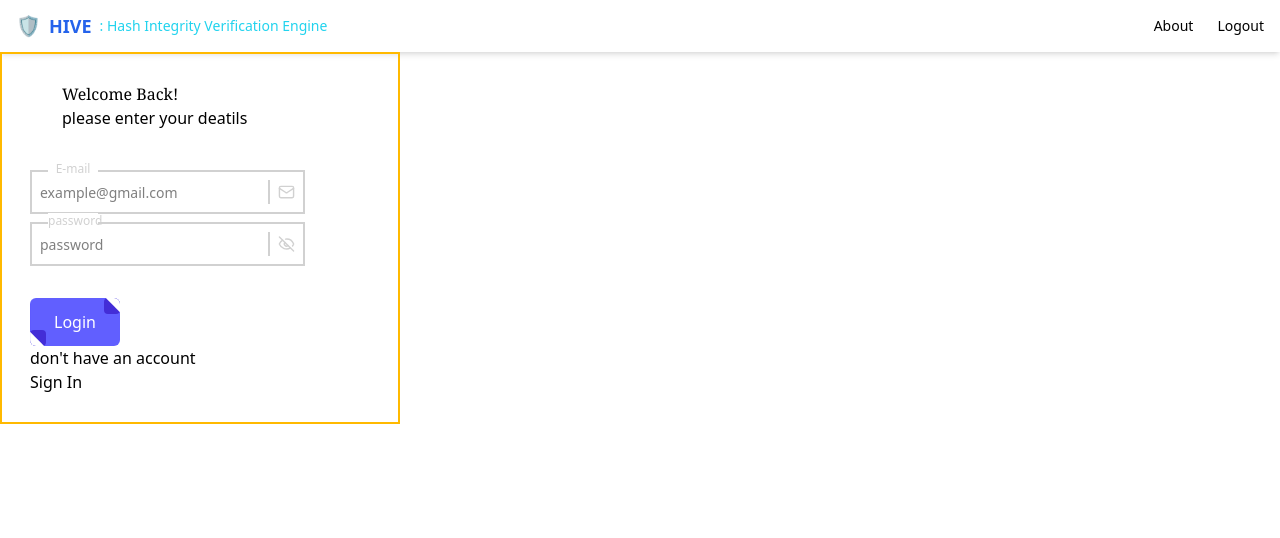
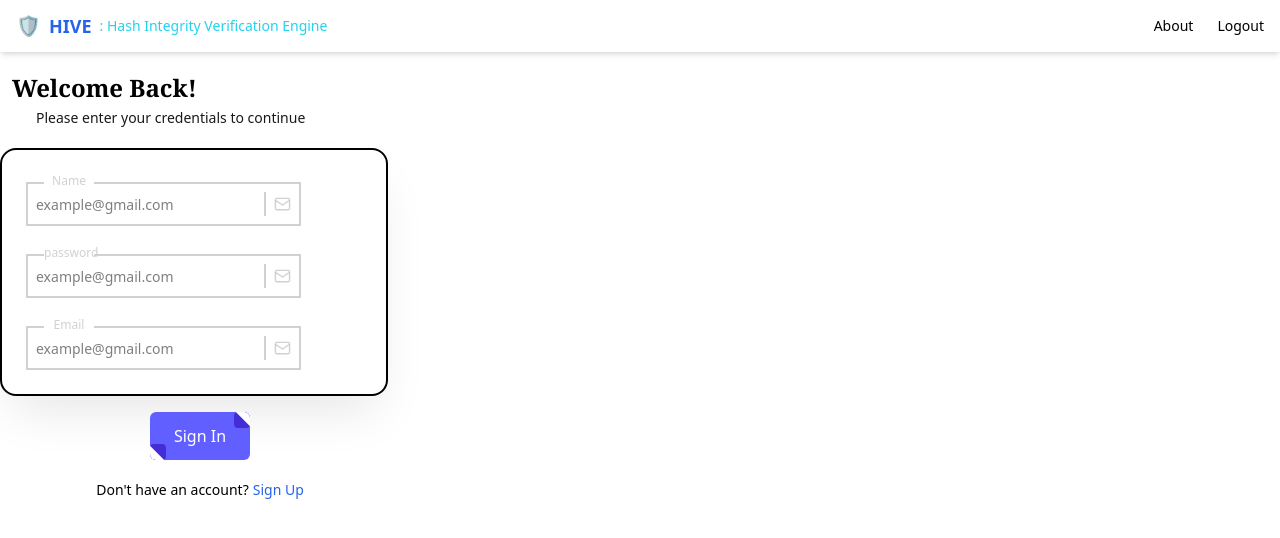
Before and after one commit to The-Harsh-Kaushal/Integrity, a React (Vite) app in the folder frontend/: page /login in a window 1280 px wide. Shown: the top 538 px of the page. Built offline with nearby package versions, Linux system fonts and the light colour scheme.

Commit message:
authentication logic + component

```diff
--- a/frontend/components/Authentication.jsx
+++ b/frontend/components/Authentication.jsx
@@ -1,26 +1,69 @@
 import React from "react";
 import Inputfield from "./Inputfield";
 import Button from "./Button";
+import { Mail, Eye, EyeOff, CircleUserRound } from "lucide-react";
 
-const Authentication = ({ title = "Login", isLogin = true }) => {
+const Authentication = ({  isLogin = true }) => {
   return (
-    // main div
-    <div className=" flex flex-col p-7 gap-8 border-2 w-[400px] border-amber-400 ">
-      {/* upper section  */}
-      <div className="flex flex-col pl-8">
-        <h1 className=" font-serif text-primary ">{isLogin ? "Welcome Back!" : "Start your journey"}</h1>
-        <p>{isLogin ? "please enter your deatils" : "Sign Up to HIVE"}</p>
+    <div className="flex flex-col w-[400px]  bg-[var(--surface-2)] ">
+      {/* Header Bar */}
+      <div className="pl-3 py-5  bg-gradient-to-r  text-[var(--text)] shine-hover ">
+        <h1 className="text-2xl font-bold font-serif">
+          {isLogin ? "Welcome Back!" : "Create Your Hive Account"}
+        </h1>
+        <p className="text-sm mt-1 opacity-90 pl-6">
+          {isLogin
+            ? "Please enter your credentials to continue"
+            : "Join the swarm and explore"}
+        </p>
       </div>
-      {/* input area  */}
-      <div className="realtive">
-        <Inputfield label="E-mail" isEmail={true} />
-        <Inputfield label="password" isEmail={false} />
+
+      {/* Input Section */}
+      <div className="flex flex-col gap-5 px-6 py-6 shadow-2xl/10 bg-[var(--surface-3)] border-2 border-[var(--border)] rounded-2xl w-[97%]">
+        <Inputfield
+          label="Name"
+          placeholder="full name"
+          switchicon={{
+            switch: false,
+            icon: CircleUserRound,
+          }}
+          types="text"
+        />
+        <Inputfield
+          label="password"
+          placeholder="password"
+          switchicon={{
+            switch: true,
+            icon: {
+              open: Eye,
+              close: EyeOff,
+            },
+          }}
+          types={["password", "text"]}
+        />
+        <Inputfield
+          label="Email"
+          placeholder="example@gmail.com"
+          switchicon={{
+            switch: false,
+            icon: Mail,
+          }}
+          types="text"
+        />
       </div>
-      {/* action area  */}
-      <div>
-        <Button label="Login" />
-        <p>don't have an account</p>
-        <span>Sign In</span>
+
+      {/* Action Section */}
+      <div className="flex flex-col items-center px-6 pb-6 pt-4 gap-3">
+        <Button label={isLogin ? "Sign In" : "Register"} />
+
+        <div className="flex items-center gap-1 text-sm text-[var(--text-muted)] mt-2">
+          <span>
+            {isLogin ? "Don't have an account?" : "Already have an account?"}
+          </span>
+          <button className="text-sm text-[var(--primary)] hover:underline transition-all duration-200">
+            {isLogin ? "Sign Up" : "Sign In"}
+          </button>
+        </div>
       </div>
     </div>
   );
```
